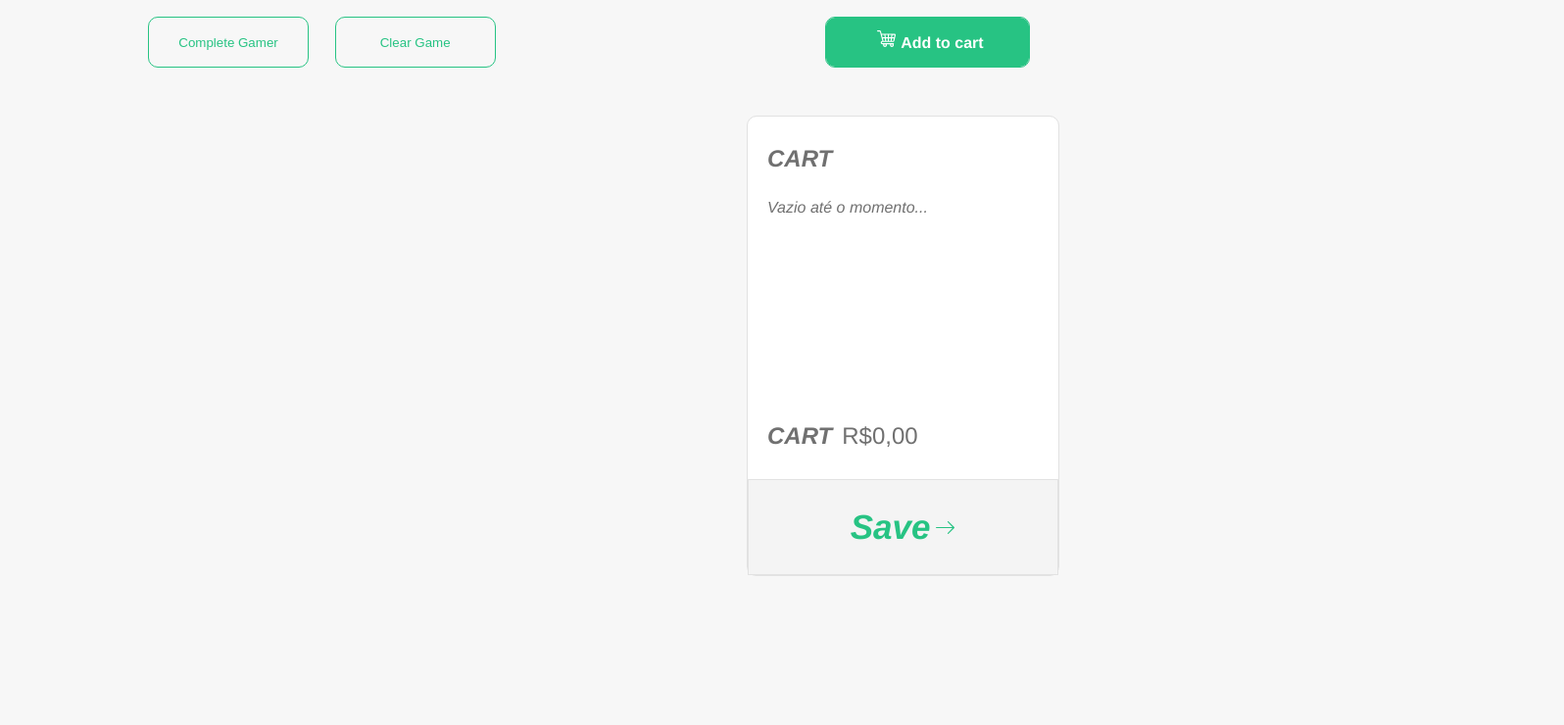
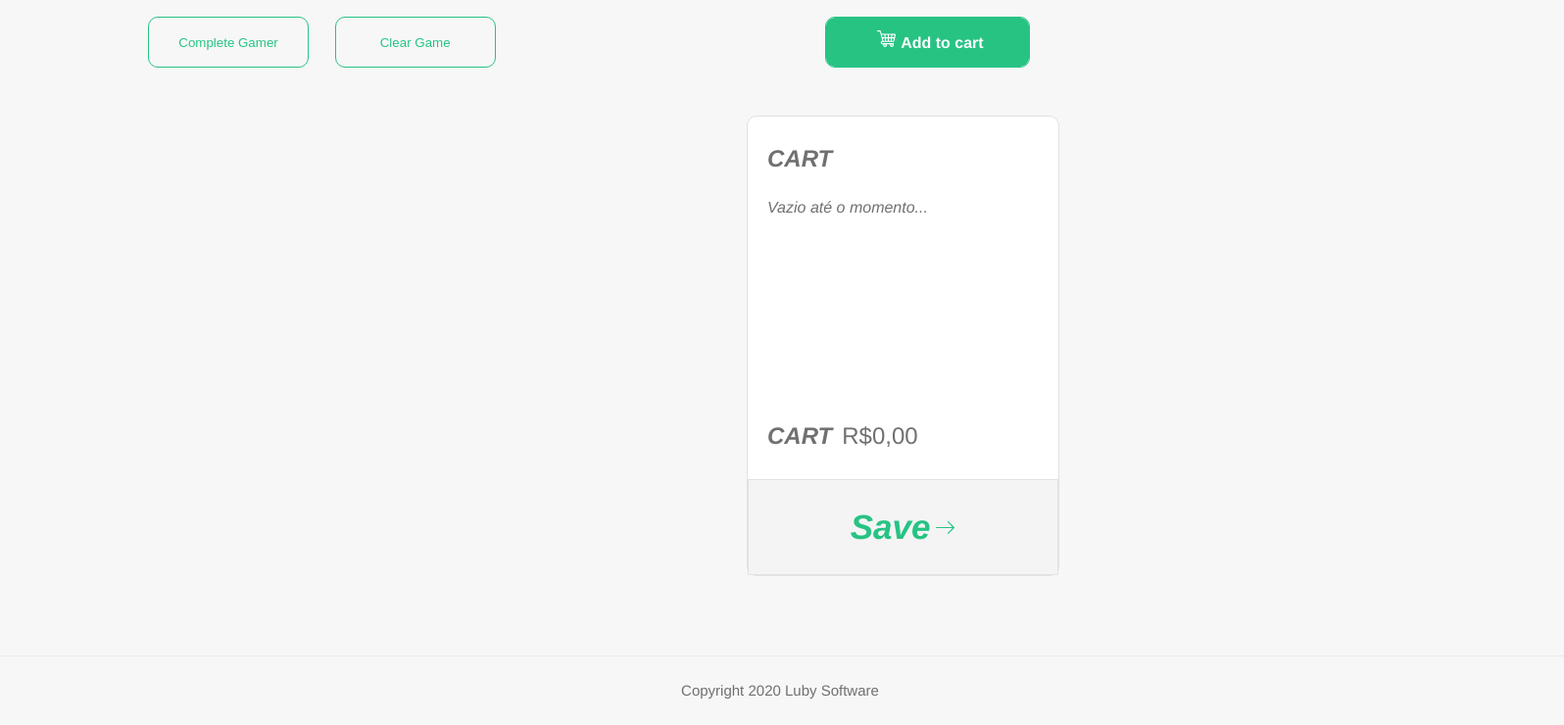
Before and after one commit to Arthh/jsNinja-TGL, a plain HTML site: page index.html in a window 1280 px wide. Shown: the part 661-1401 px from the top of the page at 98% size, 1596 px wide, since content can reach past the window. Before the commit the page ends 1249 px from the top, so only its background shows below. Drawn offline with Linux system fonts and the light colour scheme.

Commit message:
feat: Footer

```diff
--- a/assets/css/styles.css
+++ b/assets/css/styles.css
@@ -4,7 +4,6 @@ header {
   background: #F7F7F7  ;
   width: auto;
   border-bottom: 1.5px solid #ebebeb;
-
 }
 
 a {
@@ -308,8 +307,19 @@ button:focus{
   }
 /* ASIDE RIGHT LEFT  */
 
+/* FOOTER INIT CSS  */
 
-/* FOOTER INIT CSS  */
+  footer {
+    display: flex;
+    border-top: 1.5px solid #ebebeb;
+    margin-left: -155px;
+    margin-right: -545px;
+    justify-content: center;
+    font: normal normal normal 15px/70px Helvetica;
+    letter-spacing: 0px;
+    color: #707070;
+    opacity: 1;
+  }
 
 /* FOOTER END  CSS */
 
--- a/index.html
+++ b/index.html
@@ -59,8 +59,6 @@
       </div>
     </div>
   </section>
-</main>
-
 
 
   <aside>
@@ -86,7 +84,13 @@
       </a>
     </div>
   </aside>
+</main>
 
+  <section>
+      <footer>
+      Copyright 2020 Luby Software
+      </footer>
+  </section>
   <script src="js\scripts.js"></script>
 </body>
 </html>
--- a/js/scripts.js
+++ b/js/scripts.js
@@ -177,6 +177,10 @@
   }
 
   function addGameToCart(){
+    if(cart.length === 0) {
+      $cartList.innerHTML = '';
+    }
+
     const newGame = {
       id: String(new Date().getTime()),
       gameType: selectedGame[0].type,
@@ -198,9 +202,6 @@
   }
 
   function createGameOnCart(game) {
-    if(cart.length == 0) {
-      $cartList.innerHTML = '';
-    }
 
     var gameCartDiv = document.createElement('div');
     var gameCartInfosDiv = document.createElement('div');
```
